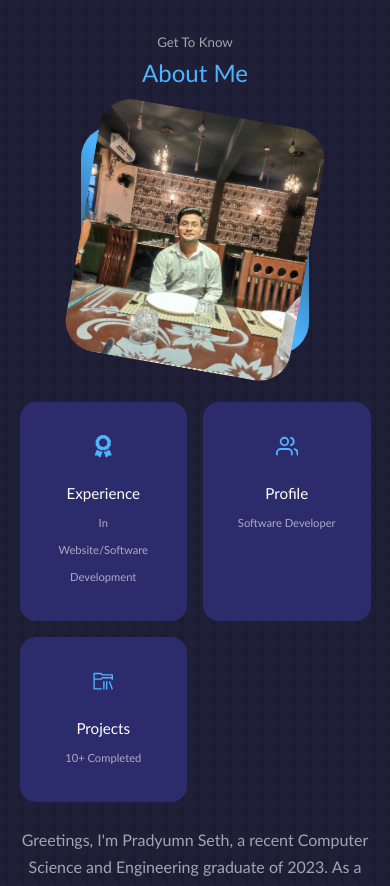
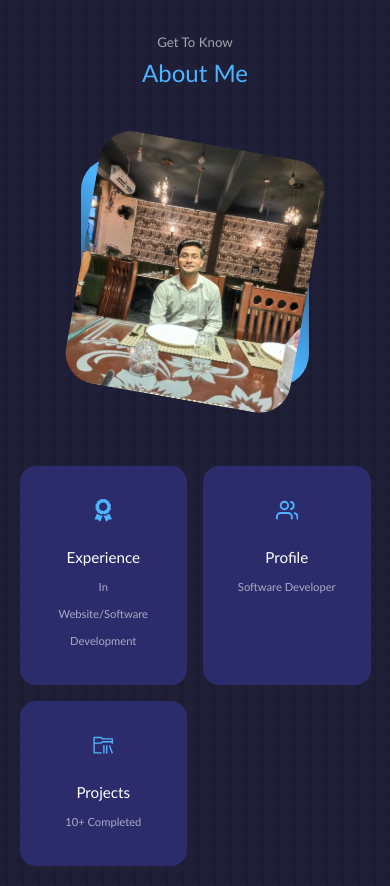
Before and after one commit to Pradyumnseth743/My-Portfolio, a React (Create React App) app: page / in a window 390 px wide. Shown: the part 940-1826 px from the top of the page. Built offline with nearby package versions, Linux system fonts and the light colour scheme.

Commit message:
9th Margin  Changes

```diff
--- a/src/components/about/about.css
+++ b/src/components/about/about.css
@@ -9,8 +9,6 @@
 }
 
 .about__me{
-    margin-bottom: 5rem;
-    margin-top: 2rem;
     width: 100%;
     aspect-ratio: 1/1;
     border-radius: 2rem;
@@ -80,7 +78,7 @@
     }
     .about__me{
         width: 50%;
-        margin: 2rem auto 4rem;
+        margin: 2rem auto 5rem;
     }
     .about__content p{
         margin: 1rem 0 1.5rem;
@@ -91,7 +89,7 @@
 @media screen and (max-width: 600px){
 .about__me{
     width: 65%;
-    margin: 0 auto 3rem;
+    margin: 2rem auto 5rem;
 }
 
 .about__cards{
```
